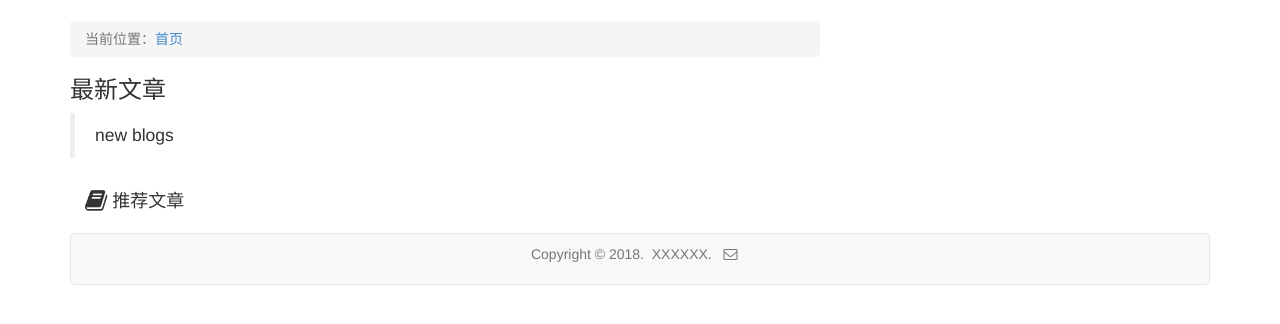
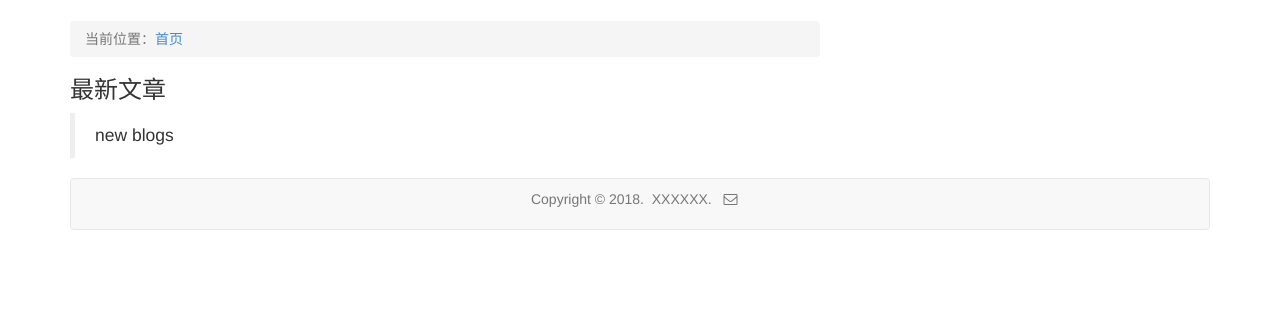
Before and after one commit to SnailJie/MyBlog, a Flask app: page / in a window 1280 px wide. Shown: the part 52-376 px from the top of the page. Run offline with Flask 2, Linux system fonts and the light colour scheme; some libraries are stand-ins or nearby versions.

Commit message:
modify useless

```diff
--- a/templates/base/front.html
+++ b/templates/base/front.html
@@ -37,7 +37,7 @@
 <div class="container">
 
     <div class="row clearfix">
-        <div class="col-md-12 column">
+        <div class="col-md-12  ">
             <!--顶部导航-->
             <nav class="navbar navbar-default" role="navigation">
                 <div class="navbar-header">
@@ -51,7 +51,6 @@
                         <li class="dropdown">
                             <a href="#" title="Catalog" class="dropdown-toggle" data-toggle="dropdown">分类目录&nbsp;<i class="icon-folder-open icon-1x"></i></a>
                             <ul class="dropdown-menu">
-
                                 <li class="divider"></li>
                                 <li><a href=#>原创</a></li>
                                 <li><a href=#>转载</a></li>
@@ -96,9 +95,8 @@
         </div>
     </div>
     <div class="row clearfix">
+     <!--首页轮番图-->
         <div class="col-md-12 column">
-
-
         </div>
     </div>
     <div class="row clearfix">
@@ -110,20 +108,7 @@
         </div>
         <!-- 右侧 -->
         {% block aside %}
-        <div class="col-md-4 column">
 
-            <!-- 推荐文章列表 -->
-            <h4><scan class="icon-book icon-large"></scan> 推荐文章</h4>
-            <div class="row clearfix">
-                <div class="col-md-12 column">
-                    <ul class="list-unstyled">
-
-                    </ul>
-                </div>
-            </div>
-
-
-        </div>
         {% endblock %}
     </div>
 
```
